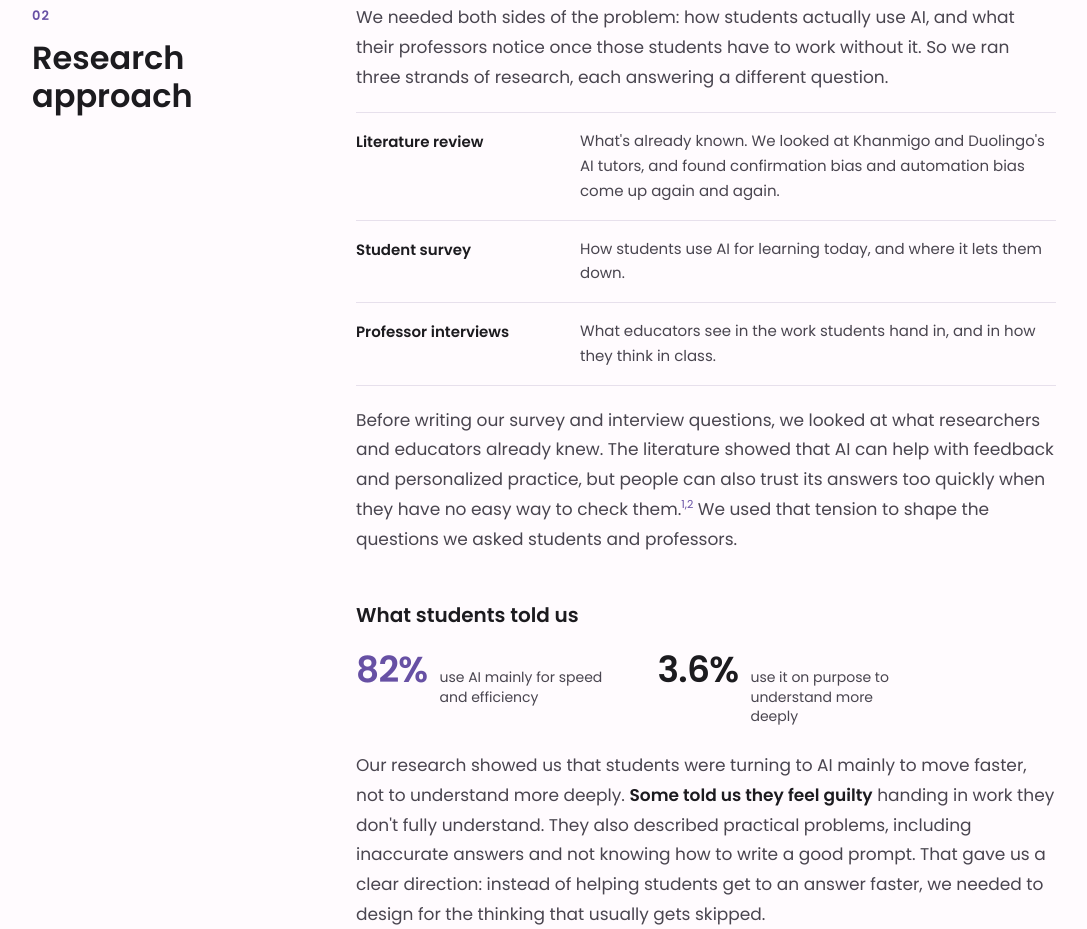
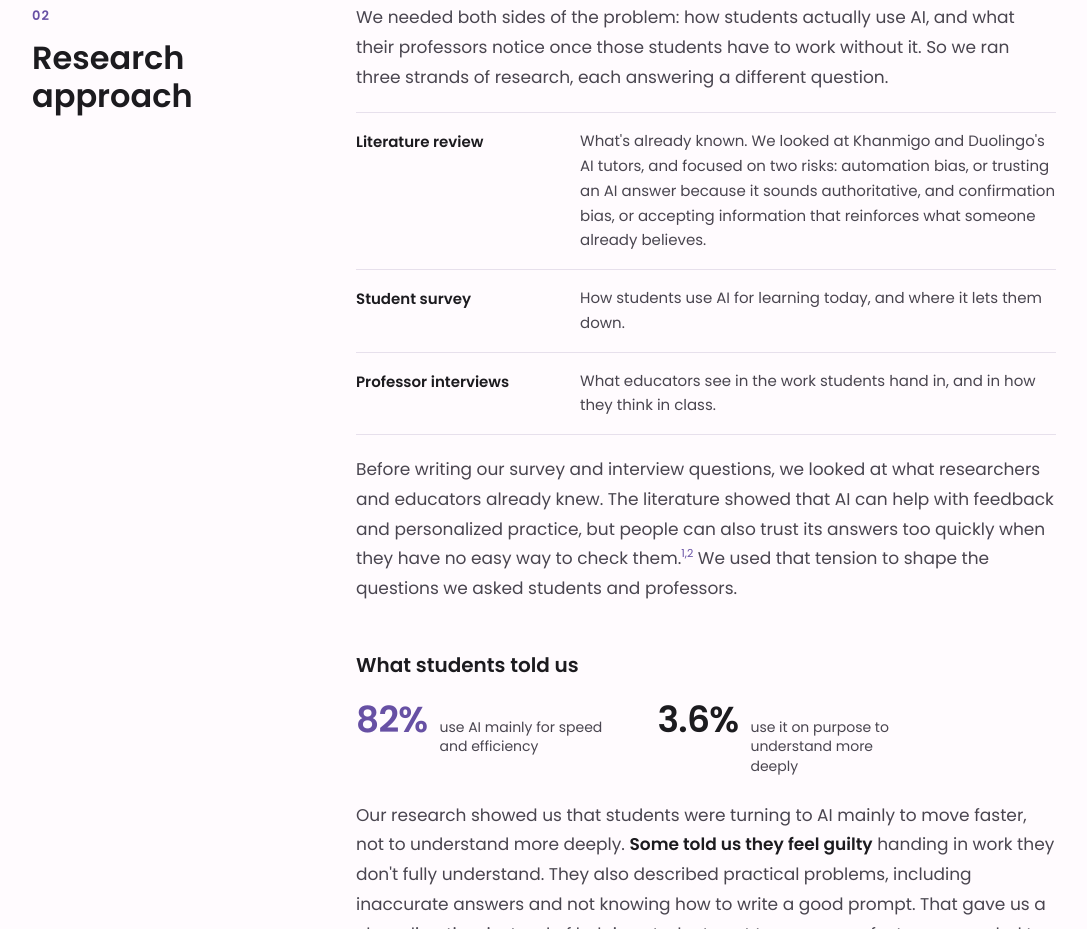
Before and after one commit to zoobiasaifullah/zoobia-s-portfolio, an Astro site: page /work/lyra in a window 1280 px wide. Shown: the part 971-1900 px from the top of the page, without its empty margins (48-1135 px from the left). Built offline with nearby package versions, Linux system fonts and the light colour scheme; Astro itself is replaced by a stand-in of ours.

Commit message:
Clarify research bias findings
Co-authored-by: Copilot <223556219+Copilot@users.noreply.github.com>

```diff
--- a/src/components/ResearchSection.astro
+++ b/src/components/ResearchSection.astro
@@ -14,7 +14,7 @@
       <dl class="rs-methods">
         <div class="rs-method">
           <dt>Literature review</dt>
-          <dd>What's already known. We looked at Khanmigo and Duolingo's AI tutors, and found confirmation bias and automation bias come up again and again.</dd>
+          <dd>What's already known. We looked at Khanmigo and Duolingo's AI tutors, and focused on two risks: automation bias, or trusting an AI answer because it sounds authoritative, and confirmation bias, or accepting information that reinforces what someone already believes.</dd>
         </div>
         <div class="rs-method">
           <dt>Student survey</dt>
```
